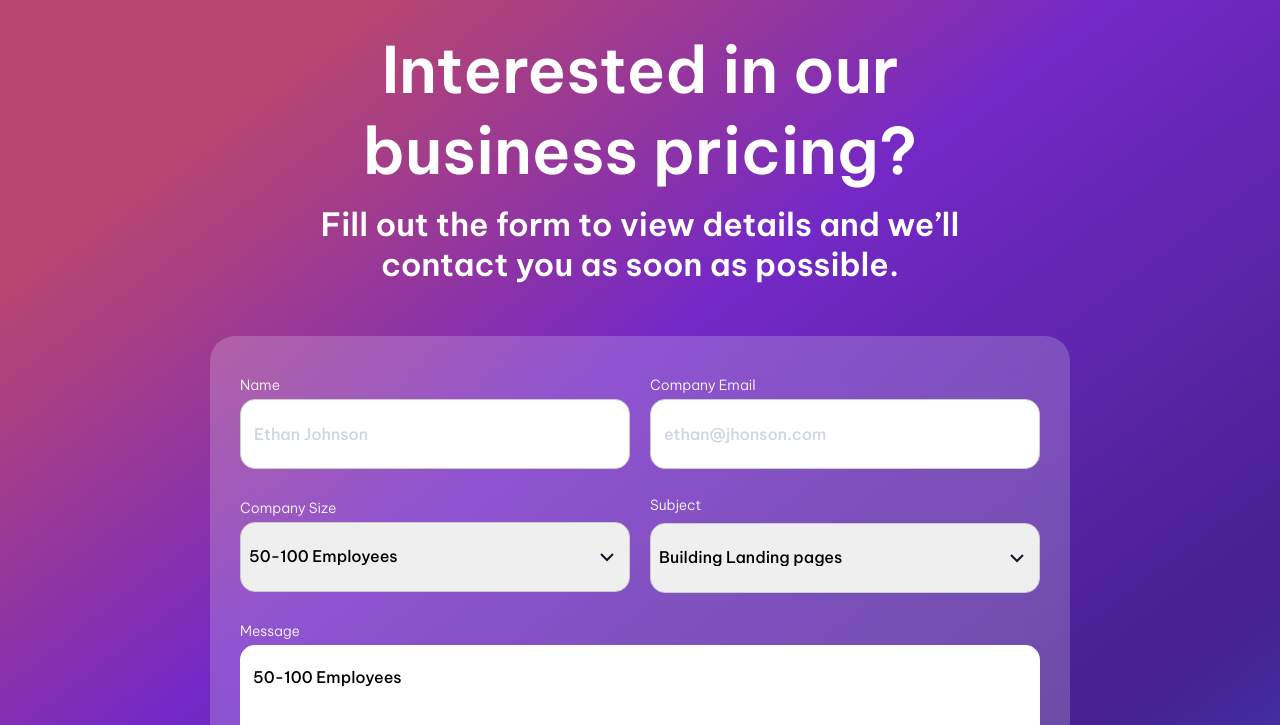
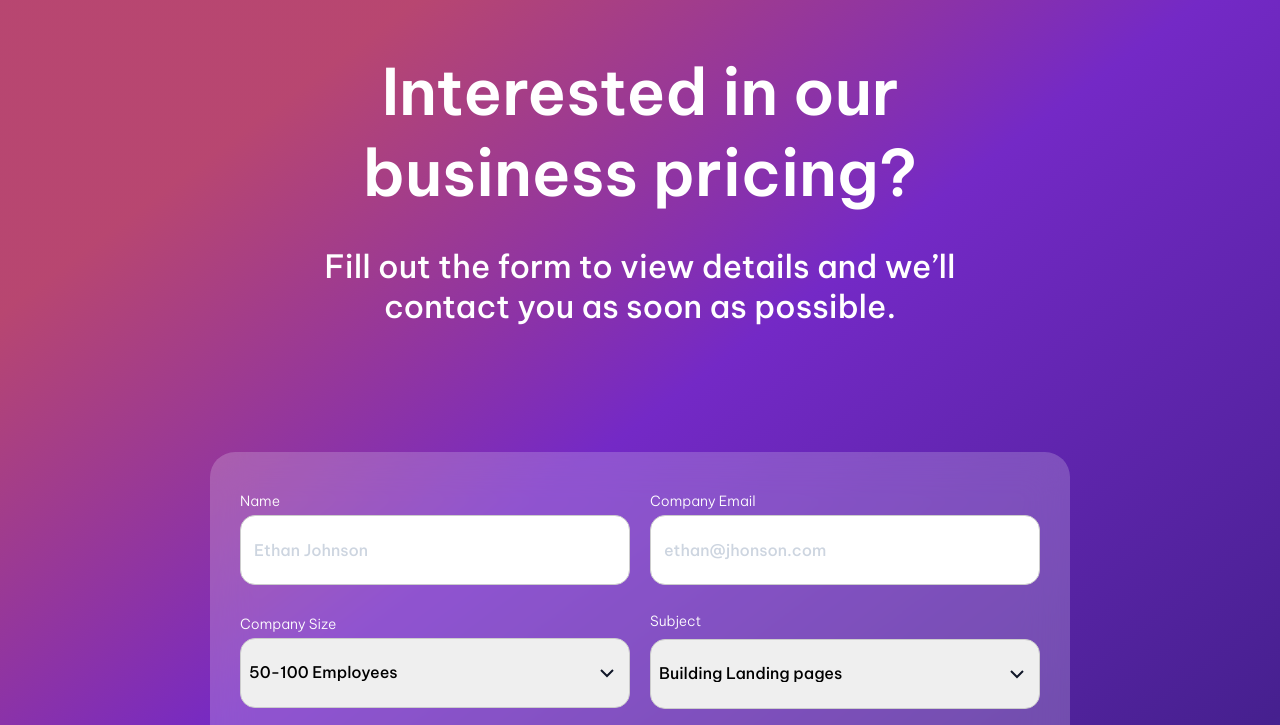
Before and after one commit to Bl4ckB1rd-x/Contact-Page-by-Kova.github.io, a plain HTML site: page index.html in a window 1280 px wide. Shown: the part 51-776 px from the top of the page. Drawn offline with Linux system fonts and the light colour scheme.

Commit message:
style.css

```diff
--- a/style.css
+++ b/style.css
@@ -13,7 +13,7 @@ body {
     flex-direction: column;
     align-items: center;
     justify-content: center;
-    margin-top: -15px;
+    margin-top: 10px;
 }
 
 .tittle-1 {
@@ -21,6 +21,7 @@ body {
     font-size: 64px;
     text-align: center;
     vertical-align: top;
+    margin-top: 40px;
     width: 656px;
     color: white;
 }
@@ -28,11 +29,12 @@ body {
 .tittle-2 {
     font-family: 'Be Vietnam Pro', sans-serif;
     font-size: 32px;
-    margin-top: -30px;
+    margin-top: -10px;
     text-align: center;
     vertical-align: top;
     width: 656px;
     color: white;
+    font-weight: 400;
 }
 
 .box {
@@ -43,7 +45,7 @@ body {
     background-color: rgba(255, 255, 255, 0.2);
     width: 800px;
     padding: 30px;
-    margin-top: 20px;
+    margin-top: 94px;
 }
 
 .box div {
@@ -304,7 +306,6 @@ input[type="email"] {
     }
 
 }
-
 @media screen and (max-width: 480px) {
     .tittle-1 {
         font-size: 32px;
```
